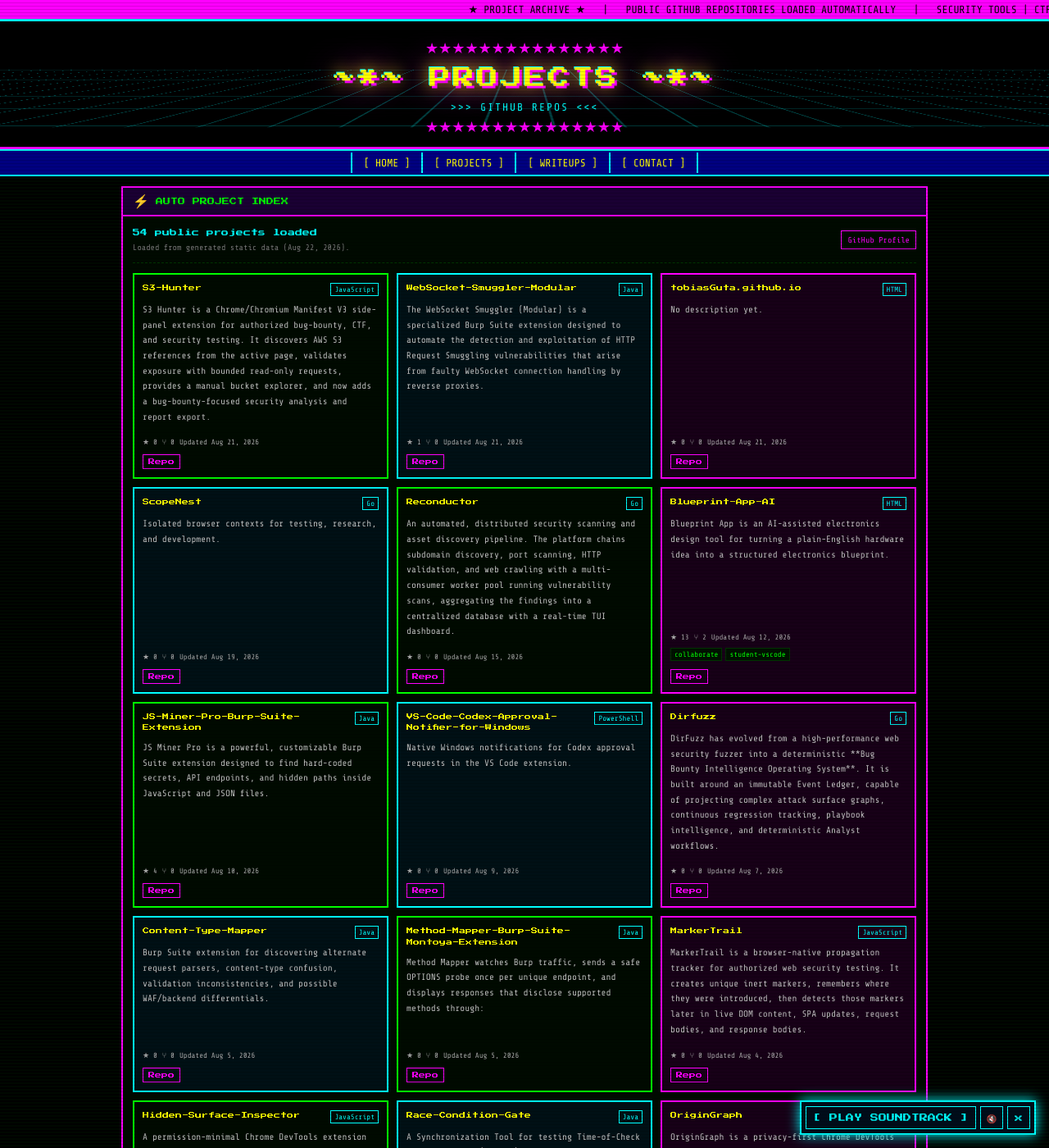
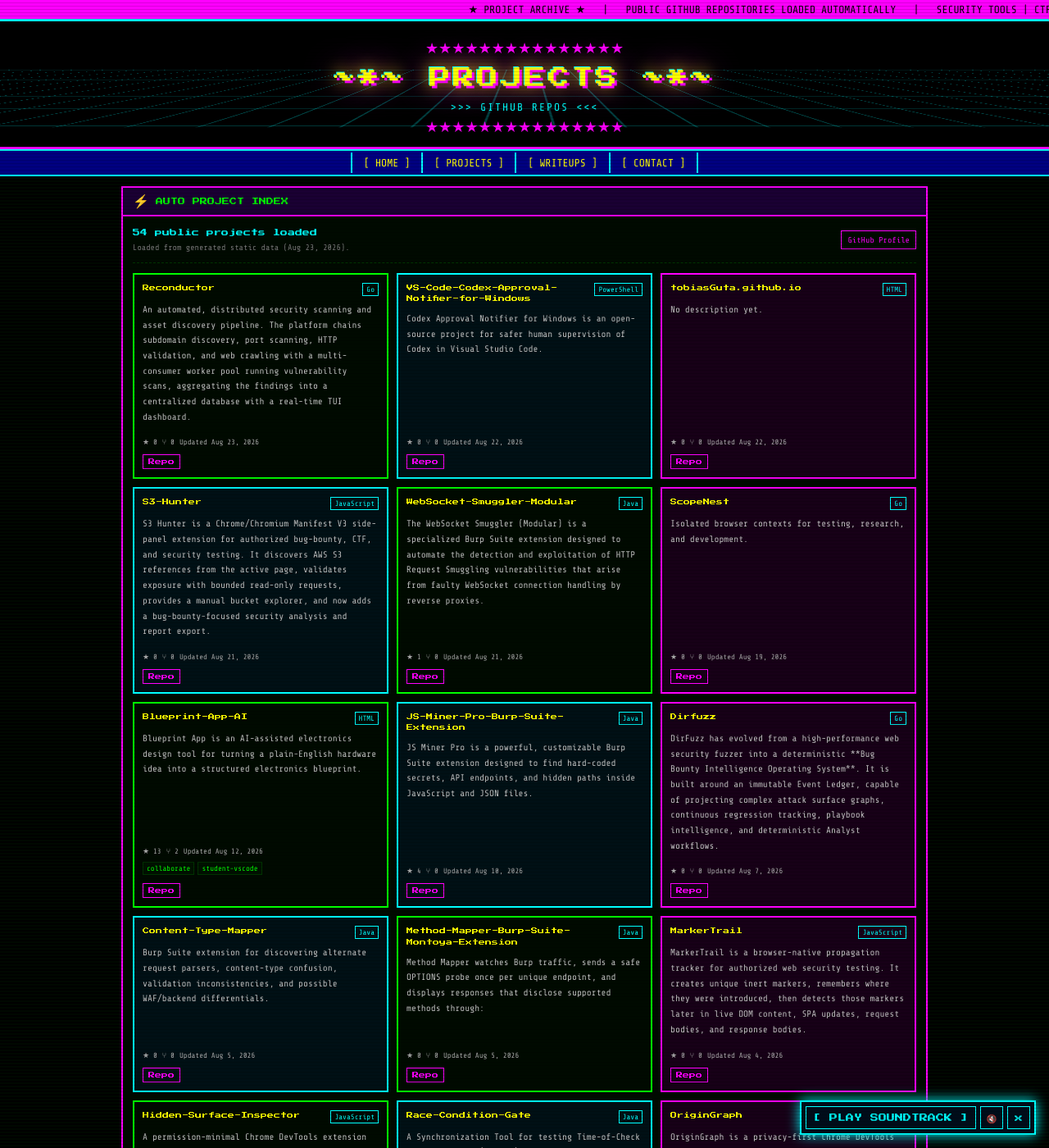
Before and after one commit to tobiasGuta/tobiasGuta.github.io, a Jekyll site: the page built from projects.html, in a window 1280 px wide and 1400 px high. Shown: the whole window at 82% size. Built offline with Jekyll 4.4.1, drawn with Linux system fonts in a browser that asks for light colours; part of the change alters nothing that is shown.

Commit message:
Update generated project data

```diff
--- a/assets/data/projects.json
+++ b/assets/data/projects.json
@@ -1,8 +1,47 @@
 {
   "owner": "tobiasGuta",
   "source": "github_api",
-  "generated_at": "2026-08-22T08:46:12.566033+00:00",
+  "generated_at": "2026-08-23T08:46:59.531358+00:00",
   "projects": [
+    {
+      "name": "Reconductor",
+      "description": "An automated, distributed security scanning and asset discovery pipeline. The platform chains subdomain discovery, port scanning, HTTP validation, and web crawling with a multi-consumer worker pool running vulnerability scans, aggregating the findings into a centralized database with a real-time TUI dashboard.",
+      "html_url": "https://github.com/tobiasGuta/Reconductor",
+      "homepage": null,
+      "language": "Go",
+      "topics": [],
+      "stargazers_count": 0,
+      "forks_count": 0,
+      "updated_at": "2026-08-23T02:00:20Z",
+      "fork": false,
+      "archived": false
+    },
+    {
+      "name": "VS-Code-Codex-Approval-Notifier-for-Windows",
+      "description": "Codex Approval Notifier for Windows is an open-source project for safer human supervision of Codex in Visual Studio Code.",
+      "html_url": "https://github.com/tobiasGuta/VS-Code-Codex-Approval-Notifier-for-Windows",
+      "homepage": "",
+      "language": "PowerShell",
+      "topics": [],
+      "stargazers_count": 0,
+      "forks_count": 0,
+      "updated_at": "2026-08-22T23:02:58Z",
+      "fork": false,
+      "archived": false
+    },
+    {
+      "name": "tobiasGuta.github.io",
+      "description": null,
+      "html_url": "https://github.com/tobiasGuta/tobiasGuta.github.io",
+      "homepage": null,
+      "language": "HTML",
+      "topics": [],
+      "stargazers_count": 0,
+      "forks_count": 0,
+      "updated_at": "2026-08-22T08:47:01Z",
+      "fork": false,
+      "archived": false
+    },
     {
       "name": "S3-Hunter",
       "description": "S3 Hunter is a Chrome/Chromium Manifest V3 side-panel extension for authorized bug-bounty, CTF, and security testing. It discovers AWS S3 references from the active page, validates exposure with bounded read-only requests, provides a manual bucket explorer, and now adds a bug-bounty-focused security analysis and report export.",
@@ -30,19 +69,6 @@
       "archived": false
     },
     {
-      "name": "tobiasGuta.github.io",
-      "description": null,
-      "html_url": "https://github.com/tobiasGuta/tobiasGuta.github.io",
-      "homepage": null,
-      "language": "HTML",
-      "topics": [],
-      "stargazers_count": 0,
-      "forks_count": 0,
-      "updated_at": "2026-08-21T08:56:48Z",
-      "fork": false,
-      "archived": false
-    },
-    {
       "name": "ScopeNest",
       "description": "Isolated browser contexts for testing, research, and development.",
       "html_url": "https://github.com/tobiasGuta/ScopeNest",
@@ -52,19 +78,6 @@
       "stargazers_count": 0,
       "forks_count": 0,
       "updated_at": "2026-08-19T17:16:05Z",
-      "fork": false,
-      "archived": false
-    },
-    {
-      "name": "Reconductor",
-      "description": "An automated, distributed security scanning and asset discovery pipeline. The platform chains subdomain discovery, port scanning, HTTP validation, and web crawling with a multi-consumer worker pool running vulnerability scans, aggregating the findings into a centralized database with a real-time TUI dashboard.",
-      "html_url": "https://github.com/tobiasGuta/Reconductor",
-      "homepage": null,
-      "language": "Go",
-      "topics": [],
-      "stargazers_count": 0,
-      "forks_count": 0,
-      "updated_at": "2026-08-15T22:34:30Z",
       "fork": false,
       "archived": false
     },
@@ -94,19 +107,6 @@
       "stargazers_count": 4,
       "forks_count": 0,
       "updated_at": "2026-08-10T12:45:13Z",
-      "fork": false,
-      "archived": false
-    },
-    {
-      "name": "VS-Code-Codex-Approval-Notifier-for-Windows",
-      "description": "Native Windows notifications for Codex approval requests in the VS Code extension.",
-      "html_url": "https://github.com/tobiasGuta/VS-Code-Codex-Approval-Notifier-for-Windows",
-      "homepage": null,
-      "language": "PowerShell",
-      "topics": [],
-      "stargazers_count": 0,
-      "forks_count": 0,
-      "updated_at": "2026-08-09T16:07:50Z",
       "fork": false,
       "archived": false
     },
```
